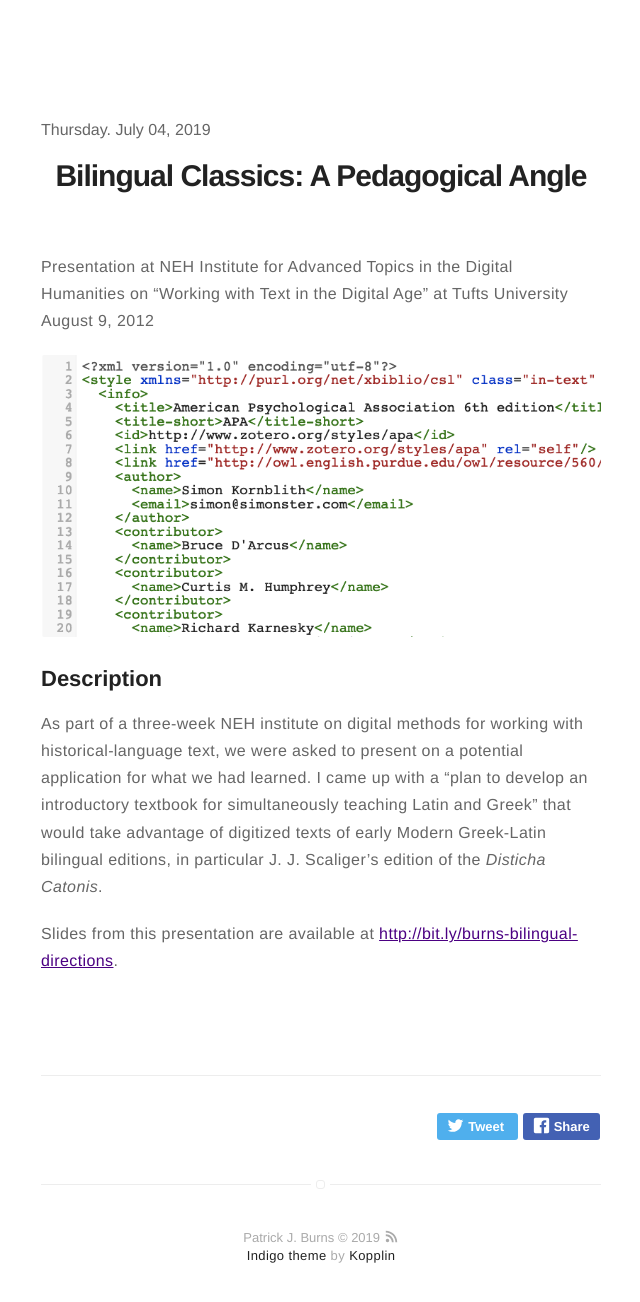
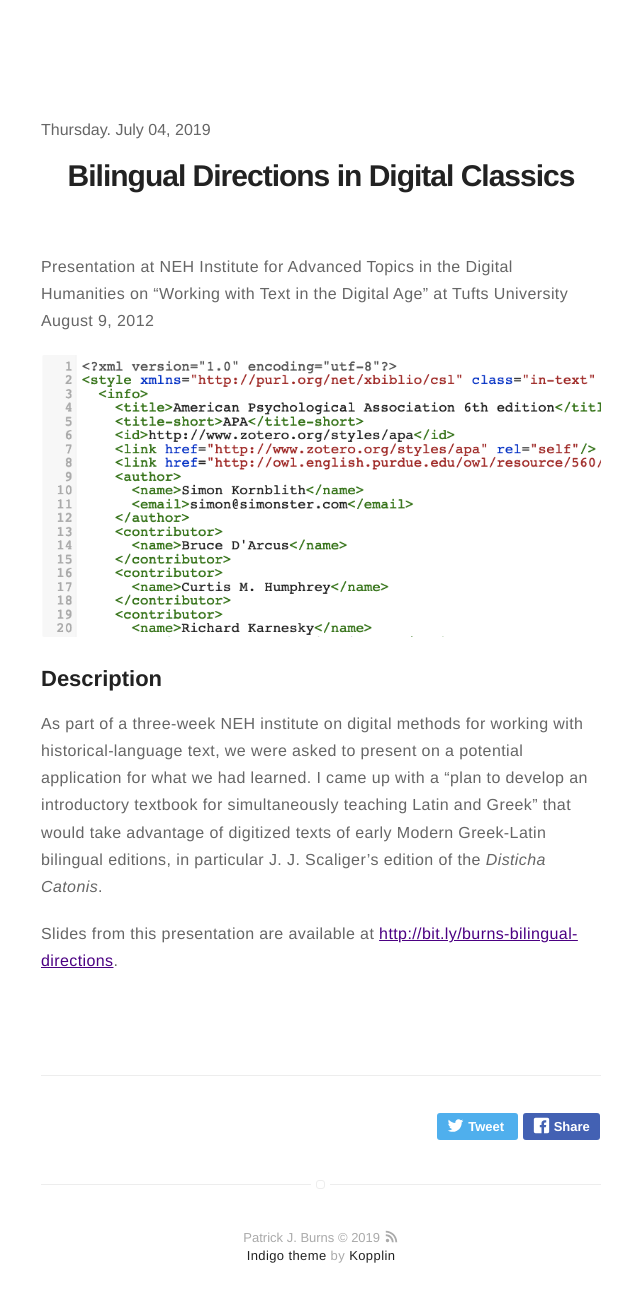
Before and after one commit to diyclassics/diyclassics.github.io, a Jekyll site: the page built from _posts/2012-08-09-bilingual-directions.md, in a window 1280 px wide, cut to the strip 104-1431 px from the top of the page. Shown: the top 1302 px of the strip, without its empty margins (319-959 px from the left). Built offline with Jekyll 4.4.1, drawn with Linux system fonts in a browser that asks for light colours; our own code applies the rules of GitHub Pages for plain Markdown files.

Commit message:
Rename page

```diff
--- a/_posts/2012-08-09-bilingual-classics.md
+++ b/_posts/2012-08-09-bilingual-directions.md
@@ -6,6 +6,9 @@ tag:
 - latin
 - greek
 - teaching
+- Scaliger
+- digital Humanities
+- NEH
 image:
 headerImage: false
 projects: true
@@ -16,7 +19,7 @@ author: patrickburns
 externalLink: false
 ---
 
-# Bilingual Classics: A Pedagogical Angle
+# Bilingual Directions in Digital Classics
 Presentation at NEH Institute for Advanced Topics in the Digital Humanities on "Working with Text in the Digital Age" at Tufts University
 August 9, 2012
 
```
